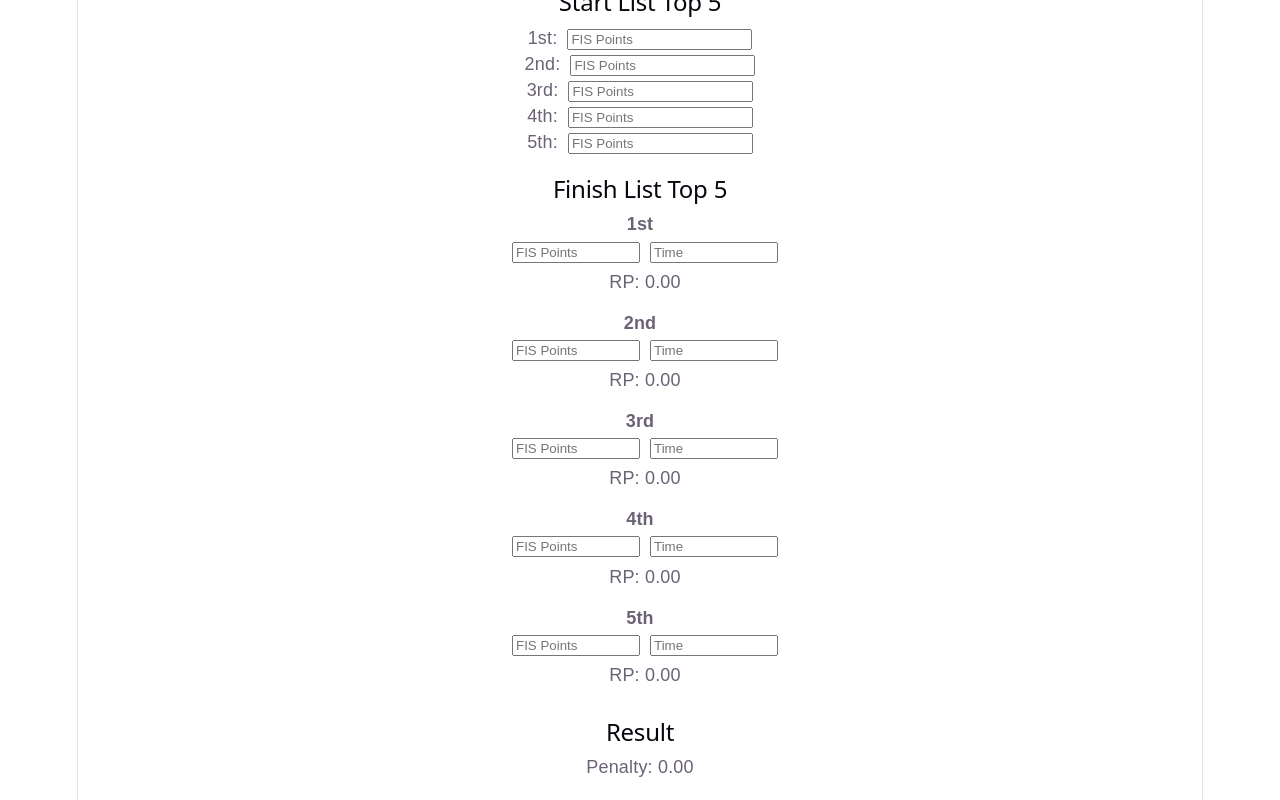
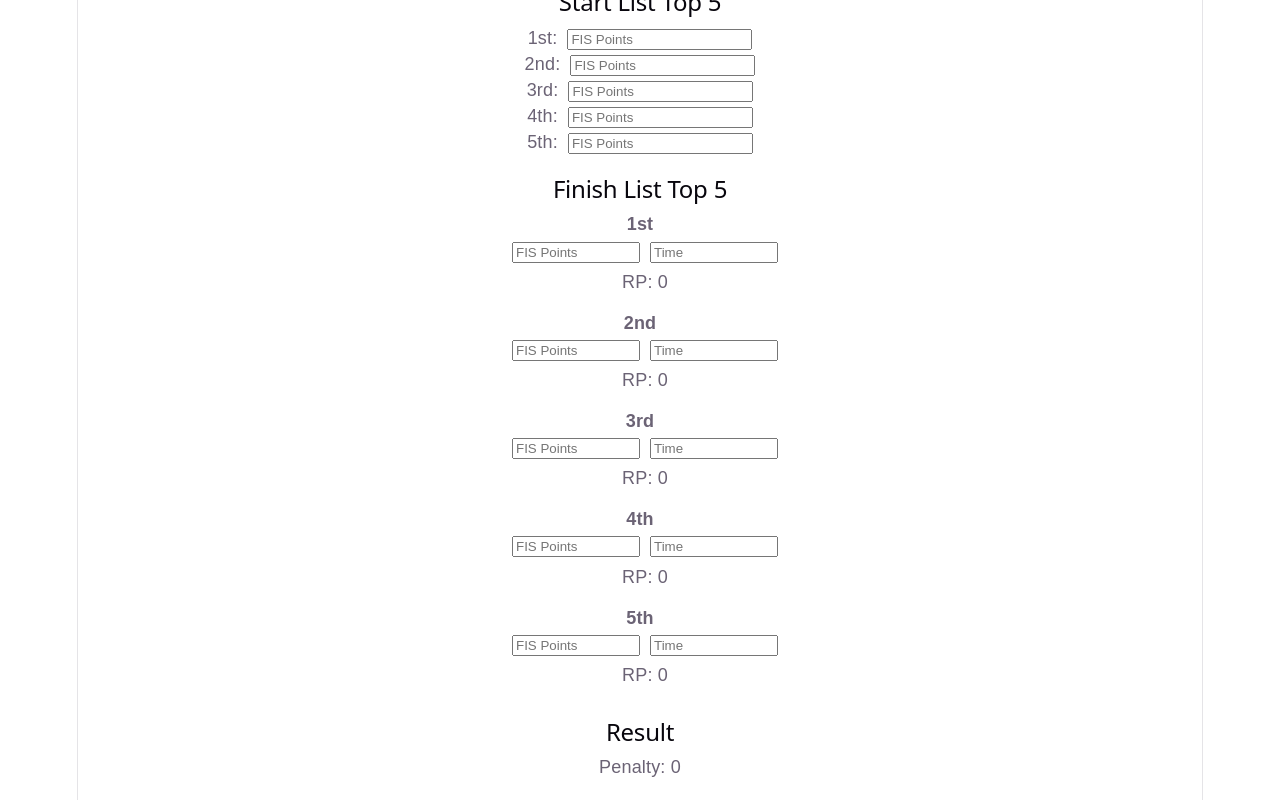
Before and after one commit to sinjum99-code/fis-calculator, a React (Vite) app: page / in a window 1280 px wide. Shown: the part 230-1030 px from the top of the page. Built offline with nearby package versions, Linux system fonts and the light colour scheme.

Commit message:
remove rounding for debug accuracy

```diff
--- a/src/App.jsx
+++ b/src/App.jsx
@@ -11,6 +11,7 @@ export default function App() {
 
   const ranks = ["1st", "2nd", "3rd", "4th", "5th"];
 
+  // 숫자 입력 (소수점 포함 허용)
   const handleInput = (value, list, index, setter) => {
     if (/^[0-9]*\.?[0-9]*$/.test(value)) {
       const updated = [...list];
@@ -19,29 +20,26 @@ export default function App() {
     }
   };
 
-  // winner time
+  // winner time (그냥 최소값)
   const validTimes = finishTimes
     .map(Number)
-    .filter((t) => t > 0)
-    .sort((a, b) => a - b);
+    .filter((t) => t > 0);
 
-  const winnerTime = validTimes[0] || 0;
+  const winnerTime = validTimes.length ? Math.min(...validTimes) : 0;
 
-  // ❗ RP는 반올림 안 하고 raw 유지
-  const racePointsRaw = finishTimes.map((t) => {
+  // ❗ RAW RP (반올림 없음)
+  const racePoints = finishTimes.map((t) => {
     if (!t || !winnerTime) return 0;
     return (Number(t) / winnerTime - 1) * F_VALUE;
   });
 
-  // ❗ FIS-like: SUM 먼저
-  const sumRaceRaw = racePointsRaw.reduce((a, b) => a + b, 0);
-
+  // sums (그대로)
   const sumStart = startPoints.reduce((a, b) => a + Number(b || 0), 0);
   const sumFinish = finishPoints.reduce((a, b) => a + Number(b || 0), 0);
+  const sumRace = racePoints.reduce((a, b) => a + b, 0);
 
-  // ❗ 마지막에만 rounding
-  const penaltyRaw = (sumStart + sumFinish - sumRaceRaw) / 10;
-  const penalty = Math.round(penaltyRaw * 100) / 100;
+  // ❗ RAW penalty (반올림 없음)
+  const penalty = (sumStart + sumFinish - sumRace) / 10;
 
   return (
     <div style={{ padding: 20, fontFamily: "sans-serif" }}>
@@ -85,6 +83,7 @@ export default function App() {
 
       {finishPoints.map((p, i) => (
         <div key={i} style={{ marginBottom: 15 }}>
+
           <div style={{ fontWeight: "bold" }}>{ranks[i]}</div>
 
           <input
@@ -108,14 +107,14 @@ export default function App() {
           />
 
           <div style={{ marginLeft: 10, marginTop: 5 }}>
-            RP: {racePointsRaw[i] ? racePointsRaw[i].toFixed(2) : "0.00"}
+            RP: {racePoints[i]}
           </div>
         </div>
       ))}
 
       {/* RESULT */}
       <h2 style={{ marginTop: 30 }}>Result</h2>
-      <p>Penalty: {isFinite(penalty) ? penalty.toFixed(2) : "-"}</p>
+      <p>Penalty: {penalty}</p>
 
     </div>
   );
```
